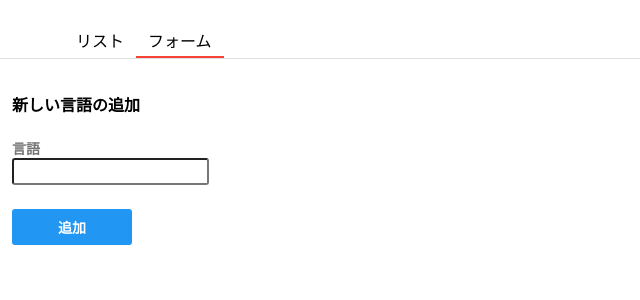
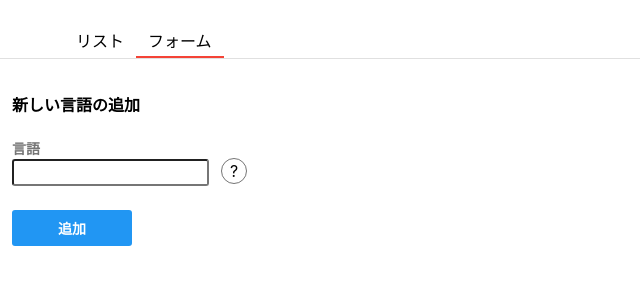
Before and after one commit to yuuttana1223/yassun-react-tutorial, a React (Create React App) app: page / in a window 1280 px wide. Both pictures are taken after a click on the item "フォーム". Shown: the top 300 px of the page, without its empty margins (0-640 px from the left). Built offline with nearby package versions, Linux system fonts and the light colour scheme.

Commit message:
[Finish] 10章refによるエレメント取得

```diff
--- a/src/Form.js
+++ b/src/Form.js
@@ -2,6 +2,7 @@
 import styled from "styled-components";
 import { SButton } from "./components/button";
 import { FormModal } from "./FormModal";
+import { Hint } from "./Hint";
 
 const SContainer = styled.div`
   padding: 12px;
@@ -47,6 +48,7 @@
             value={text}
             onChange={(e) => setText(e.target.value)}
           />
+          <Hint />
         </div>
         <SButtonContainer>
           <SFormButton>追加</SFormButton>
--- /dev/null
+++ b/src/Hint.js
@@ -0,0 +1,57 @@
+import { useEffect, useRef, useState } from "react";
+import styled from "styled-components";
+
+const SHintContainer = styled.div`
+  position: relative;
+  display: inline-flex;
+  margin-left: 12px;
+`;
+
+const SHintInner = styled.div`
+  display: flex;
+  justify-content: center;
+  align-items: center;
+  border-radius: 50%;
+  border: 1px solid #757575;
+  width: 24px;
+  height: 24px;
+  cursor: pointer;
+`;
+
+const SPopupContainer = styled.div`
+  position: absolute;
+  left: 88%;
+  bottom: 12px;
+  display: flex;
+  justify-content: center;
+  padding: 8px;
+  width: 140px;
+  border: 1px solid black;
+  border-radius: 8px;
+`;
+
+export const Hint = () => {
+  const [showPopup, setshowPopup] = useState(false);
+
+  const ref = useRef(null);
+
+  useEffect(() => {
+    if (ref.current) ref.current.focus();
+  }, [showPopup]);
+
+  return (
+    <SHintContainer>
+      <SHintInner onClick={() => setshowPopup(true)}>?</SHintInner>
+      {showPopup && (
+        /* tabIndex=0は 要素が入力フォーカスを持てること */
+        <SPopupContainer
+          ref={ref}
+          onBlur={() => setshowPopup(false)}
+          tabIndex={0}
+        >
+          言語の名前です
+        </SPopupContainer>
+      )}
+    </SHintContainer>
+  );
+};
```
